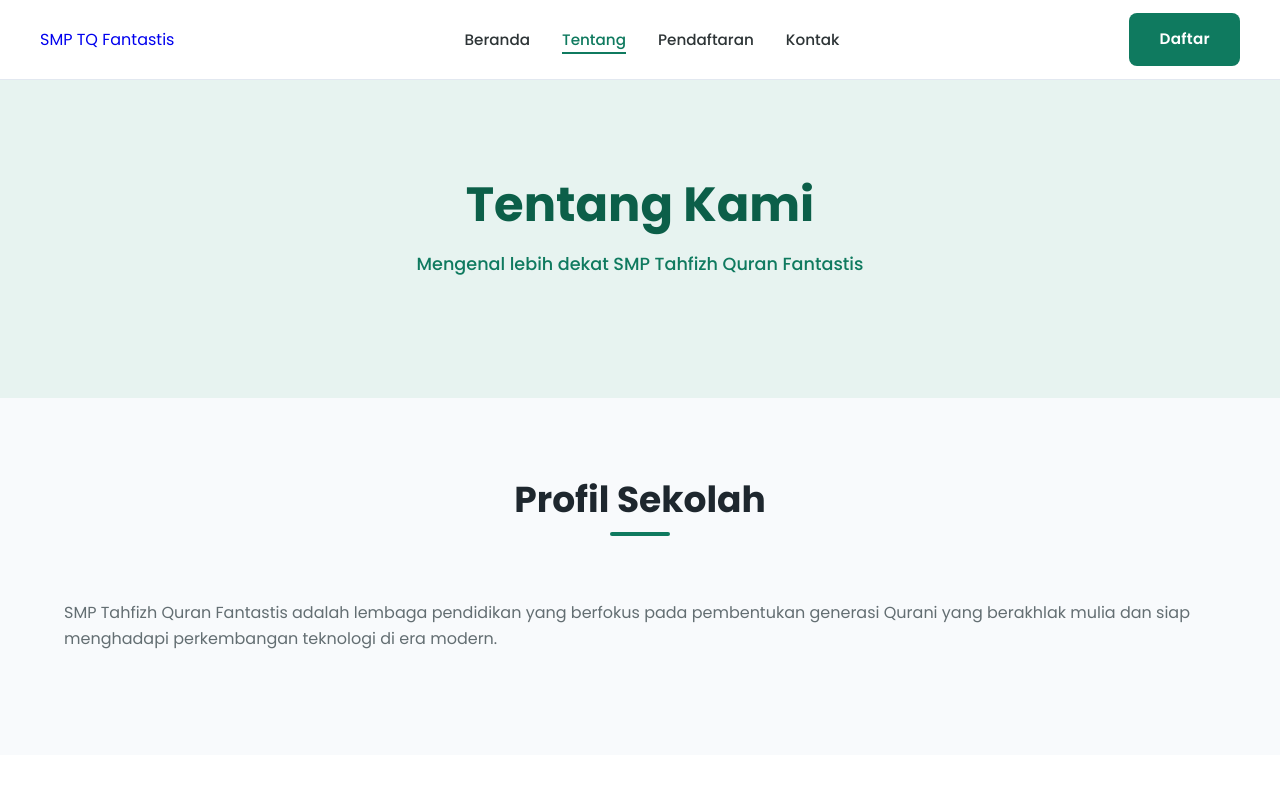
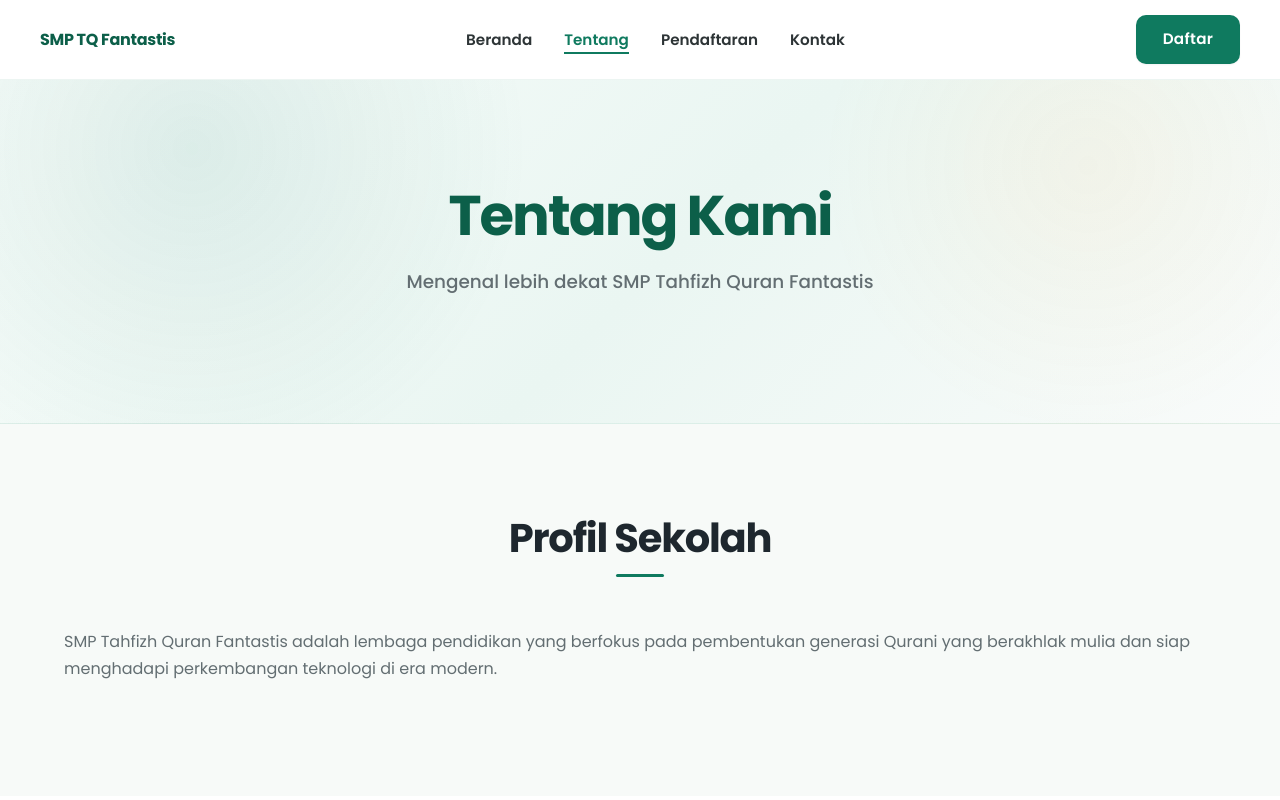
Before and after one commit to abdanfx/school-website, a plain HTML site: page about.html in a window 1280 px wide. Shown: the top 800 px of the page. Drawn offline with Linux system fonts and the light colour scheme.

Commit message:
Refine shared school visual foundation

```diff
--- a/css/style.css
+++ b/css/style.css
@@ -11,10 +11,10 @@
   --text-light: #f9f9f9;
 
   --bg-white: #ffffff;
-  --bg-subtle: #f8fafc;
+  --bg-subtle: #f7faf8;
   --bg-dark: #1e272e;
 
-  --border-color: #e2e8f0;
+  --border-color: #dce8e2;
 
   /* Spacing */
   --space-xs: 0.5rem;
@@ -22,12 +22,17 @@
   --space-md: 1.5rem;
   --space-lg: 2rem;
   --space-xl: 4rem;
-  --section-padding: 5rem 0;
+  --section-padding: clamp(4.5rem, 7vw, 6.5rem) 0;
+
+  /* Radii */
+  --radius-sm: 10px;
+  --radius-md: 16px;
+  --radius-lg: 24px;
 
   /* Shadows */
-  --shadow-sm: 0 1px 3px rgba(0, 0, 0, 0.1);
-  --shadow-md: 0 4px 6px -1px rgba(0, 0, 0, 0.1), 0 2px 4px -1px rgba(0, 0, 0, 0.06);
-  --shadow-lg: 0 10px 15px -3px rgba(0, 0, 0, 0.1), 0 4px 6px -2px rgba(0, 0, 0, 0.05);
+  --shadow-sm: 0 1px 2px rgba(15, 23, 42, 0.05);
+  --shadow-md: 0 8px 24px rgba(15, 23, 42, 0.08);
+  --shadow-lg: 0 16px 40px rgba(15, 23, 42, 0.12);
 
   /* Transitions */
   --transition: 0.3s cubic-bezier(0.4, 0, 0.2, 1);
@@ -48,7 +53,7 @@ html {
 
 body {
   font-family: 'Poppins', sans-serif;
-  line-height: 1.6;
+  line-height: 1.7;
   color: var(--text-main);
   background-color: var(--bg-white);
   -webkit-font-smoothing: antialiased;
@@ -86,15 +91,21 @@ h4 {
 }
 
 h1 {
-  font-size: 2.5rem;
+  font-size: clamp(2.25rem, 4vw, 3.25rem);
 }
 
 h2 {
-  font-size: 2rem;
+  font-size: clamp(1.75rem, 3vw, 2.4rem);
 }
 
 h3 {
-  font-size: 1.5rem;
+  font-size: clamp(1.25rem, 2vw, 1.6rem);
+}
+
+h1,
+h2,
+h3 {
+  letter-spacing: -0.025em;
 }
 
 p {
@@ -104,8 +115,9 @@ p {
 
 .section-title {
   text-align: center;
-  font-size: 2.25rem;
-  margin-bottom: var(--space-xl);
+  font-size: clamp(1.8rem, 3.2vw, 2.5rem);
+  letter-spacing: -0.03em;
+  margin-bottom: clamp(2.5rem, 4vw, 3.5rem);
   position: relative;
   padding-bottom: 15px;
 }
@@ -116,10 +128,10 @@ p {
   bottom: 0;
   left: 50%;
   transform: translateX(-50%);
-  width: 60px;
-  height: 4px;
+  width: 48px;
+  height: 3px;
   background: var(--primary);
-  border-radius: 2px;
+  border-radius: 999px;
 }
 
 /* ===== SECTION SPACING ===== */
@@ -136,11 +148,13 @@ section {
   display: inline-flex;
   align-items: center;
   justify-content: center;
-  padding: 0.75rem 1.75rem;
+  padding: 0.85rem 1.55rem;
   text-decoration: none;
-  border-radius: 8px;
+  border-radius: var(--radius-sm);
+  min-height: 46px;
   font-weight: 600;
   font-size: 0.95rem;
+  line-height: 1.2;
   letter-spacing: 0.3px;
   transition: background-color var(--transition), color var(--transition), transform var(--transition), box-shadow var(--transition);
   cursor: pointer;
@@ -150,12 +164,7 @@ section {
 .btn--primary {
   background-color: var(--primary);
   color: white;
-}
-
-.btn--primary:hover {
-  background-color: var(--primary-dark);
-  transform: translateY(-2px);
-  box-shadow: var(--shadow-md);
+  box-shadow: var(--shadow-sm);
 }
 
 .btn--secondary {
@@ -164,17 +173,11 @@ section {
   background: transparent;
 }
 
-.btn--secondary:hover {
-  background: white;
-  color: var(--primary);
-  transform: translateY(-2px);
-}
-
 /* ===== NAVBAR STYLING ===== */
 .header {
-  background: rgba(255, 255, 255, 0.95);
+  background: rgba(255, 255, 255, 0.96);
   backdrop-filter: blur(10px);
-  border-bottom: 1px solid var(--border-color);
+  border-bottom: 1px solid rgba(15, 122, 95, 0.08);
   position: sticky;
   top: 0;
   z-index: 1000;
@@ -200,6 +203,14 @@ section {
   text-decoration: none;
 }
 
+.header__logo-text {
+  color: var(--primary-dark);
+  font-weight: 700;
+  font-size: 1rem;
+  letter-spacing: -0.02em;
+  line-height: 1.2;
+}
+
 .nav__list {
   display: flex;
   list-style: none;
@@ -210,7 +221,7 @@ section {
 .nav__link {
   text-decoration: none;
   color: var(--text-main);
-  font-weight: 500;
+  font-weight: 600;
   font-size: 0.95rem;
   position: relative;
   transition: color var(--transition);
@@ -307,15 +318,6 @@ section {
   transition: transform 0.5s ease;
 }
 
-.promo__item:hover {
-  transform: translateY(-5px);
-  box-shadow: var(--shadow-lg);
-}
-
-.promo__item:hover img {
-  transform: scale(1.05);
-}
-
 /* ===== GRID SYSTEM & CARDS ===== */
 .why__grid,
 .programs__grid {
@@ -332,14 +334,6 @@ section {
   border-radius: 16px;
   border: 1px solid var(--border-color);
   transition: transform var(--transition), box-shadow var(--transition), border-color var(--transition);
-}
-
-.why__item:hover,
-.programs__card:hover,
-.news__item:hover {
-  transform: translateY(-8px);
-  box-shadow: var(--shadow-lg);
-  border-color: var(--primary-soft);
 }
 
 .why__item h3,
@@ -404,20 +398,43 @@ section {
 
 /* ===== PAGE HERO (Subpages) ===== */
 .page-hero {
-  background-color: var(--primary-soft);
+  background:
+    radial-gradient(
+      circle at 15% 20%,
+      rgba(15, 122, 95, 0.10),
+      transparent 30%
+    ),
+    radial-gradient(
+      circle at 85% 25%,
+      rgba(243, 156, 18, 0.055),
+      transparent 24%
+    ),
+    linear-gradient(
+      135deg,
+      #f7fcfa 0%,
+      #eaf6f2 52%,
+      #f9fbfa 100%
+    );
   text-align: center;
-  padding: 6rem 0;
+  position: relative;
+  overflow: hidden;
+  border-bottom: 1px solid rgba(15, 122, 95, 0.08);
+  padding: clamp(4.75rem, 8vw, 7rem) 0;
 }
 
 .page-hero__title {
-  font-size: 3rem;
+  font-size: clamp(2.25rem, 4.4vw, 3.5rem);
+  letter-spacing: -0.035em;
   color: var(--primary-dark);
+  margin-bottom: 1rem;
 }
 
 .page-hero__subtitle {
-  font-size: 1.1rem;
-  color: var(--primary);
+  font-size: clamp(1rem, 1.5vw, 1.15rem);
+  color: var(--text-muted);
   font-weight: 500;
+  max-width: 46rem;
+  margin-inline: auto;
 }
 
 /* ===== VISION & MISSION ===== */
@@ -534,6 +551,38 @@ blockquote::before {
   box-shadow: var(--shadow-md);
 }
 
+/* ===== POINTER INTERACTIONS ===== */
+@media (hover: hover) and (pointer: fine) {
+  .btn--primary:hover {
+    background-color: var(--primary-dark);
+    transform: translateY(-2px);
+    box-shadow: var(--shadow-md);
+  }
+
+  .btn--secondary:hover {
+    background: white;
+    color: var(--primary);
+    transform: translateY(-2px);
+  }
+
+  .promo__item:hover {
+    transform: translateY(-5px);
+    box-shadow: var(--shadow-lg);
+  }
+
+  .promo__item:hover img {
+    transform: scale(1.05);
+  }
+
+  .why__item:hover,
+  .programs__card:hover,
+  .news__item:hover {
+    transform: translateY(-8px);
+    box-shadow: var(--shadow-lg);
+    border-color: var(--primary-soft);
+  }
+}
+
 /* ===== SCROLL REVEAL ===== */
 .reveal {
   opacity: 0;
@@ -569,14 +618,6 @@ blockquote::before {
 
 /* Tablet & Smaller Desktops */
 @media (max-width: 1024px) {
-  h1 {
-    font-size: 3rem;
-  }
-
-  .section-title {
-    font-size: 2rem;
-  }
-
   .why__grid,
   .programs__grid {
     grid-template-columns: repeat(2, 1fr);
@@ -586,15 +627,7 @@ blockquote::before {
 /* Mobile Devices */
 @media (max-width: 768px) {
   :root {
-    --section-padding: 3.5rem 0;
-  }
-
-  h1 {
-    font-size: 2.25rem;
-  }
-
-  h2 {
-    font-size: 1.75rem;
+    --section-padding: clamp(3.5rem, 8vw, 4.5rem) 0;
   }
 
   .header {
@@ -673,11 +706,4 @@ blockquote::before {
 
 /* Extra Small Mobile */
 @media (max-width: 480px) {
-  .section-title {
-    font-size: 1.75rem;
-  }
-
-  .page-hero__title {
-    font-size: 2rem;
-  }
 }
```
